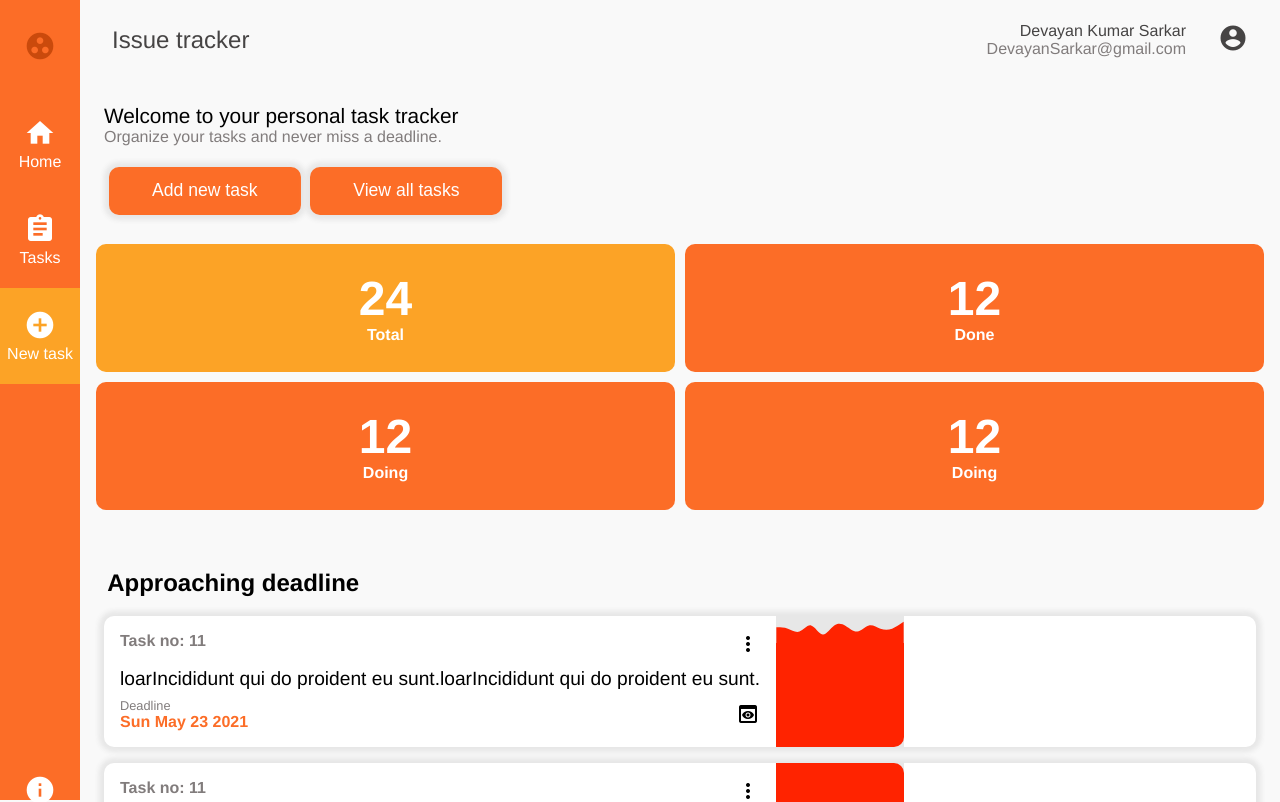
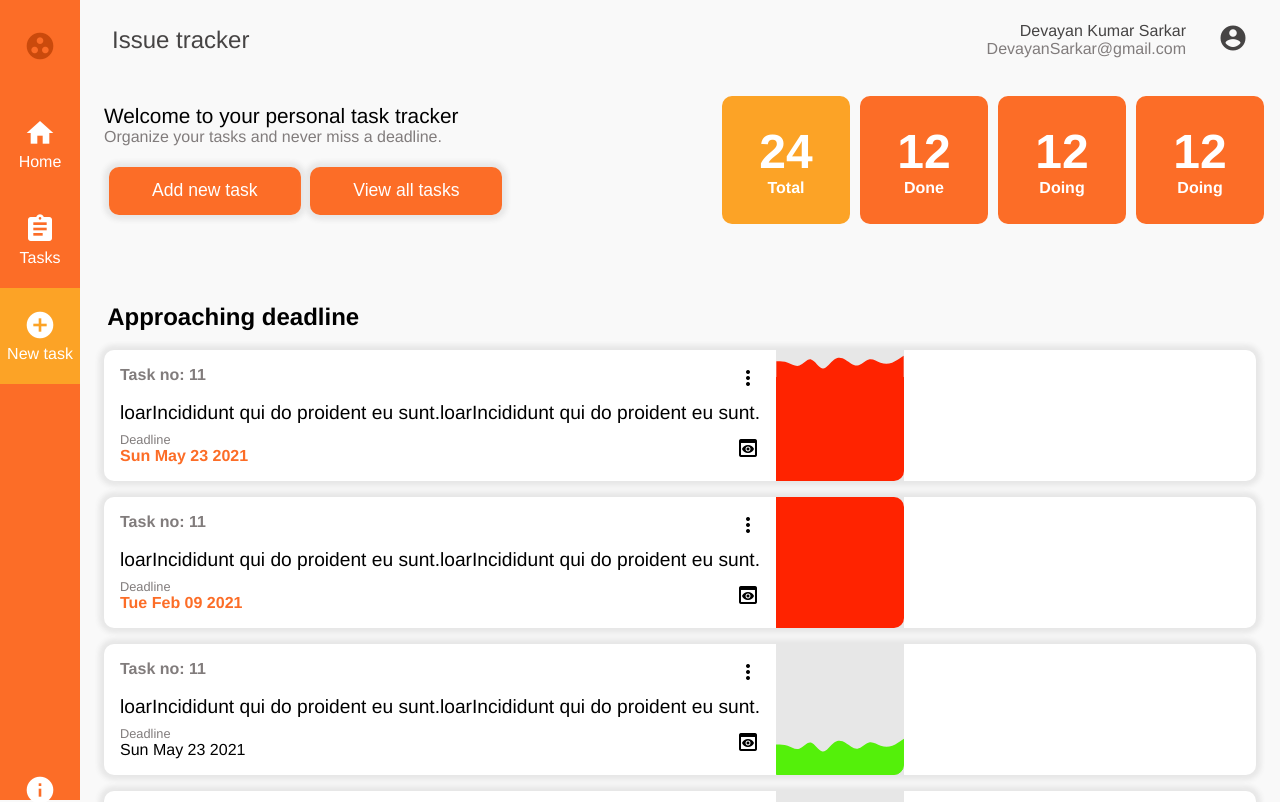
Before and after one commit to devayansarkar/issue-tracker, a Vue app in the folder frontend/: page /home in a window 1280 px wide. Shown: the top 802 px of the page. Built offline with nearby package versions, Linux system fonts and the light colour scheme.

Commit message:
home page header is repsonsive for desktop and mobile. TODO ipad

```diff
--- a/frontend/src/styles/home.page.styles.scss
+++ b/frontend/src/styles/home.page.styles.scss
@@ -5,9 +5,13 @@
     padding: 1rem;
 
     .home-header {
+        @include md() {
+            display: flex;
+        }
+
         .left {
             padding: .5rem;
-
+            width: 100%;
             .title {
                 font-size: 1.3rem;
             }
@@ -31,7 +35,8 @@
     .next-tasks {
         padding: .5rem;
         margin-top: 3rem;
-        .section-title{
+
+        .section-title {
             font-size: 1.5rem;
             font-weight: bolder;
             padding: .2rem;
@@ -46,6 +51,14 @@
     grid-template-rows: 1fr 1fr;
     gap: 10px 10px;
     grid-template-areas:
-      ". ."
-      ". .";
+        ". ."
+        ". .";
+
+    @include md() {
+        grid-template-columns: 1fr 1fr 1fr 1fr;
+        grid-template-rows: 1fr;
+        gap: 10px;
+        grid-template-areas:
+            ". . . ."
+    }
 }
```
